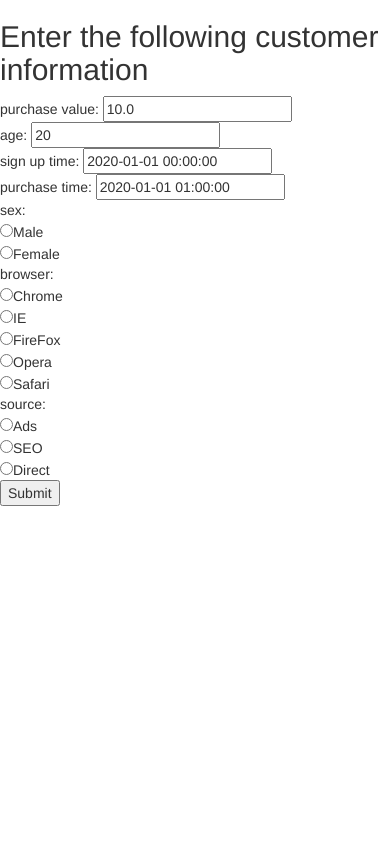
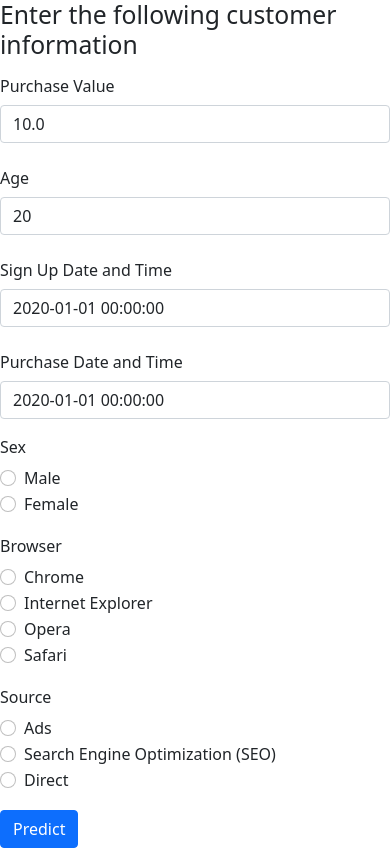
Before and after one commit to xofbd/fraud-detection-demo, a Flask app: page / in a window 390 px wide. Before the commit the page ends 506 px from the top, so only its background shows below. Run offline with Flask 2, Linux system fonts and the light colour scheme; parts of the project's set-up code (start-up, migrations or seed data) failed here and were passed over; some libraries are stand-ins or nearby versions.

Commit message:
Improve html based on update Bootstrap 5.1.3

```diff
--- a/fraud_detection/flask_app/templates/index.html
+++ b/fraud_detection/flask_app/templates/index.html
@@ -2,32 +2,114 @@
 <html lang="en">
   <head>
     <meta charset="utf-8">
+    <meta name="viewport" content="width=device-width, initial-scale=1">
+    <link href="https://cdn.jsdelivr.net/npm/bootstrap@5.1.3/dist/css/bootstrap.min.css" rel="stylesheet">
     <title>Predicting Fraud</title>
-    <link rel="stylesheet" href="https://maxcdn.bootstrapcdn.com/bootstrap/3.3.5/css/bootstrap.min.css">
-    <link rel="stylesheet" href="https://maxcdn.bootstrapcdn.com/bootstrap/3.3.5/css/bootstrap-theme.min.css">
-    <script src="https://maxcdn.bootstrapcdn.com/bootstrap/3.3.5/js/bootstrap.min.js"> </script>
   </head>
   <body>
     <h2>Enter the following customer information</h2>
     <form id="input" method="post" action="predict">
-      purchase value: <input type="number" step="0.01" value="10.0" name="purchase_value"/> </br>
-      age: <input type="number" value="20" name="age"/> </br>
-      sign up time: <input type="text" value="2020-01-01 00:00:00" name="signup_time"/> </br>
-      purchase time: <input type="text" value= "2020-01-01 01:00:00" name="purchase_time"/> </br>
-      sex: </br>
-      <input type="radio" name="sex" value="M">Male</br>
-      <input type="radio" name="sex" value="F">Female</br>
-      browser: </br>
-      <input type="radio" name="browser" value="Chrome">Chrome</br>
-      <input type="radio" name="browser" value="IE">IE</br>
-      <input type="radio" name="browser" value="FireFox">FireFox</br>
-      <input type="radio" name="browser" value="Opera">Opera</br>
-      <input type="radio" name="browser" value="Safari">Safari</br>
-      source: </br>
-      <input type="radio" name="source" value="Ads">Ads</br>
-      <input type="radio" name="source" value="SEO">SEO</br>
-      <input type="radio" name="source" value="Direct">Direct</br>
-      <input type="submit" value="Submit">
+      <div class="row mb-3">
+	<label for="purchase_value" class="col-sm-2 col-form-label">Purchase Value</label>
+	<div class="col-sm-10">
+	  <input type="number" step="0.01" value="10.0" name="purchase_value" id="purchase_value" class="form-control">
+	</div>
+      </div>
+      <div class="row mb-3">
+        <label for="age" class="col-sm-2 col-form-label">Age</label>
+	<div class="col-sm-10">
+	  <input type="number" value="20" name="age" id="age" class="form-control">
+	</div>
+      </div>
+      <div class="row mb-3">
+        <label for="signup_time" class="col-sm-2 col-form-label">Sign Up Date and Time</label>
+	<div class="col-sm-10">
+	  <input type="text" value="2020-01-01 00:00:00" name="signup_time" id="signup_time" class="form-control">
+	</div>
+      </div>
+      <div class="row mb-3">
+        <label for="purchase_time" class="col-sm-2 col-form-label">Purchase Date and Time</label>
+	<div class="col-sm-10">
+	  <input type="text" value="2020-01-01 00:00:00" name="purchase_time" id="purchase_time" class="form-control">
+	</div>
+      </div>
+      <fieldset class="row mb-3">
+	<div class="row">
+	  <legend class="col-form-label col-sm-2 pt-0">Sex</legend>
+	  <div class="col-sm-10">
+            <div class="form-check">
+              <input class="form-check-input" type="radio" name="sex" id="male" value="M">
+              <label class="form-check-label" for="male">Male</label>
+            </div>
+            <div class="form-check">
+              <input class="form-check-input" type="radio" name="sex" id="female" value="F">
+              <label class="form-check-label" for="female">Female</label>
+            </div>
+	  </div>
+	</div>
+      </fieldset>
+      <fieldset class="row mb-3">
+	<div class="row">
+	  <legend class="col-form-label col-sm-2 pt-0">Browser</legend>
+	  <div class="col-sm-10">
+            <div class="form-check">
+              <input class="form-check-input" type="radio" name="browser" id="chrome" value="Chrome">
+              <label class="form-check-label" for="chrome">
+		Chrome
+              </label>
+            </div>
+            <div class="form-check">
+              <input class="form-check-input" type="radio" name="browser" id="IE" value="IE">
+              <label class="form-check-label" for="IE">
+		Internet Explorer
+              </label>
+            </div>
+            <div class="form-check">
+              <input class="form-check-input" type="radio" name="browser" id="opera" value="Opera">
+              <label class="form-check-label" for="opera">
+		Opera
+              </label>
+            </div>
+            <div class="form-check disabled">
+              <input class="form-check-input" type="radio" name="browser" id="safari" value="Safari">
+              <label class="form-check-label" for="safari">
+		Safari
+              </label>
+            </div>
+	  </div>
+	</div>
+      </fieldset>
+      <fieldset class="row mb-3">
+	<div class="row">
+	  <legend class="col-form-label col-sm-2 pt-0">Source</legend>
+	  <div class="col-sm-10">
+            <div class="form-check">
+              <input class="form-check-input" type="radio" name="source" id="ads" value="Ads">
+              <label class="form-check-label" for="ads">
+		Ads
+              </label>
+            </div>
+            <div class="form-check">
+              <input class="form-check-input" type="radio" name="source" id="SEO" value="SEO">
+              <label class="form-check-label" for="SEO">
+		Search Engine Optimization (SEO)
+              </label>
+            </div>
+            <div class="form-check">
+              <input class="form-check-input" type="radio" name="source" id="direct" value="Direct">
+              <label class="form-check-label" for="direct">
+		Direct
+              </label>
+            </div>
+	  </div>
+	</div>
+      </fieldset>
+      <div class="form-group row">
+	<div class="col-sm-10">
+	  <button type="submit" class="btn btn-primary">Predict</button>
+	</div>
+      </div>
     </form>
+    <script src="https://cdn.jsdelivr.net/npm/bootstrap@5.1.3/dist/js/bootstrap.bundle.min.js"></script>
   </body>
 </html>
```
